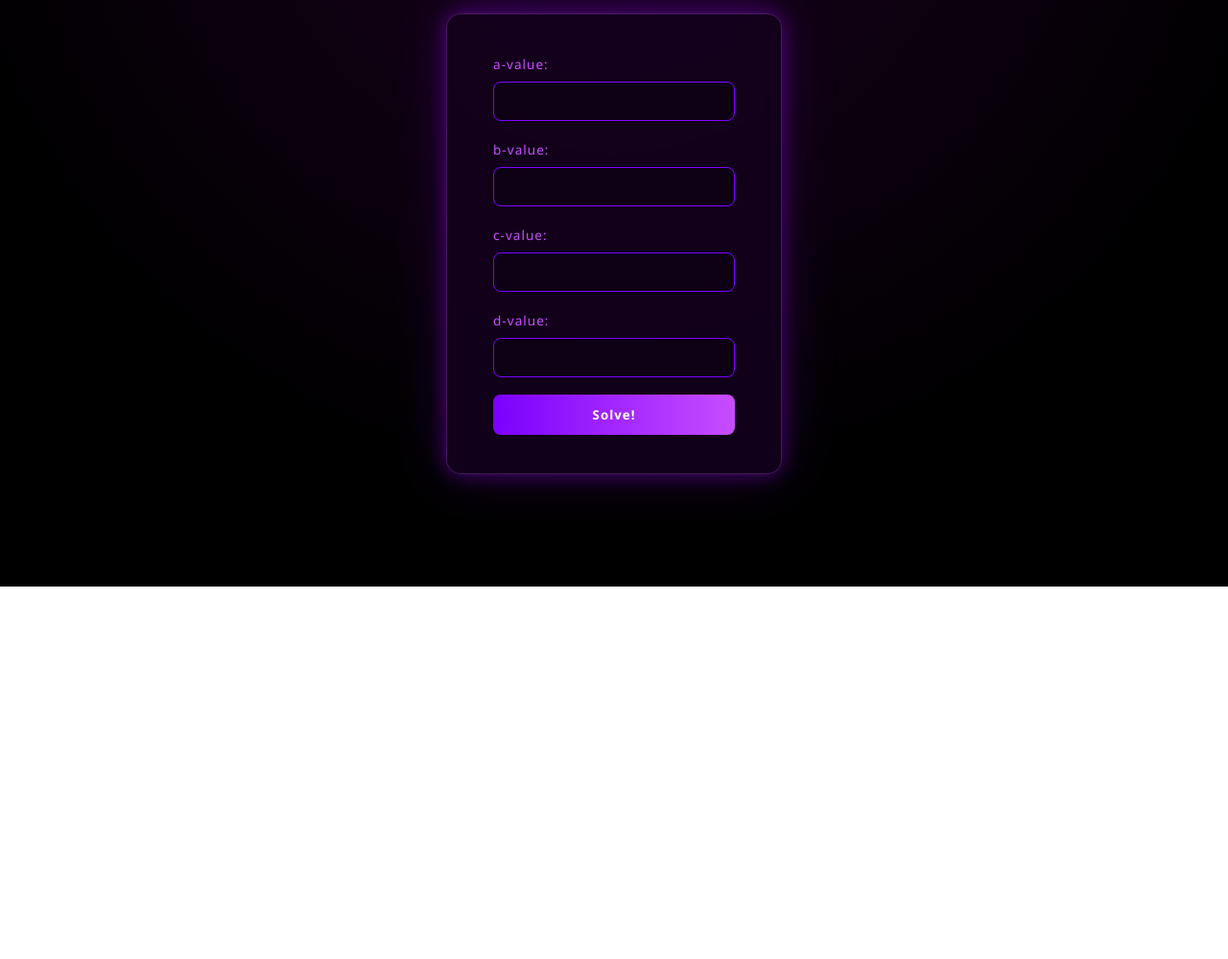
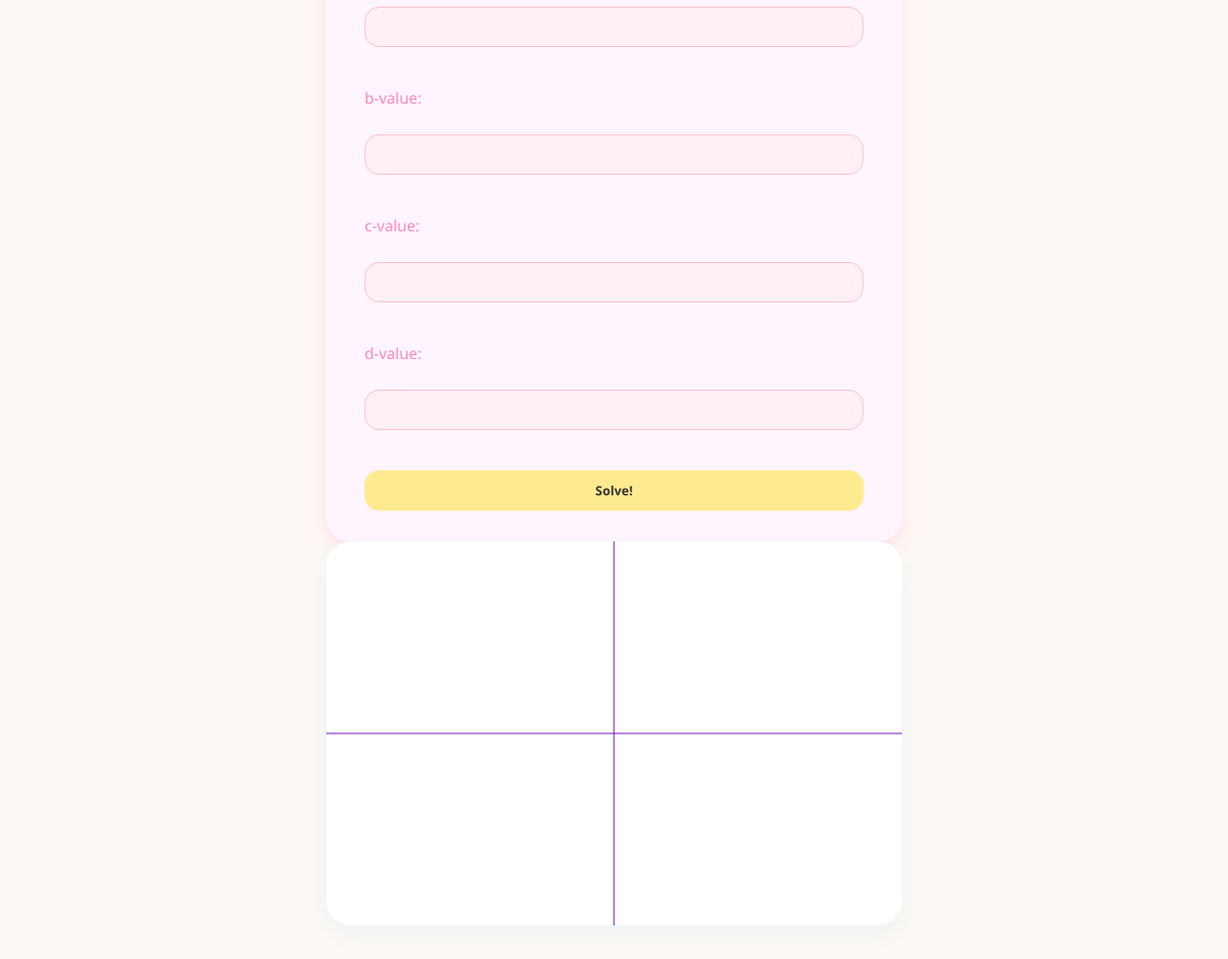
Before and after one commit to zhenopkx0/Asst2, a website built with Vite: page asst2/index.html in a window 1280 px wide. Shown: the part 189-1188 px from the top of the page at 96% size. Before the commit the page ends 800 px from the top, so only its background shows below. Built offline with nearby package versions, Linux system fonts and the light colour scheme.

Commit message:
modified css and ts

```diff
--- a/asst2/index.html
+++ b/asst2/index.html
@@ -1,24 +1,30 @@
 <!doctype html>
 <html lang="en">
+
 <head>
   <meta charset="UTF-8" />
   <link rel="icon" type="image/svg+xml" href="/vite.svg" />
   <meta name="viewport" content="width=device-width, initial-scale=1.0" />
   <title>asst2</title>
 </head>
+
 <body>
   <h1>CUBIC SOLVER</h1>
-    <form class = "form">
+  <div>
+    <form class="form">
       <label for="a">a-value:</label><br>
-      <input type = "text" id ="a"><br>
+      <input type="text" id="a"><br>
       <label for="b">b-value:</label><br>
-      <input type = "text" id="b"><br>
+      <input type="text" id="b"><br>
       <label for="c">c-value:</label><br>
-      <input type = "text" id = "c"><br>
+      <input type="text" id="c"><br>
       <label for="d">d-value:</label><br>
-      <input type = "text" id = "d"><br>
-      <input type = "submit" value = "Solve!" id="button">
+      <input type="text" id="d"><br>
+      <input type="submit" value="Solve!" id="button">
     </form>
+    <canvas id="graph" width="600" height="400"></canvas>
+  </div>
   <script type="module" src="/src/main.ts"></script>
 </body>
+
 </html>
--- a/asst2/src/main.ts
+++ b/asst2/src/main.ts
@@ -12,24 +12,47 @@ form?.addEventListener("submit", (event) => {
   const c: number = Number(formData.get("c"));
   const d: number = Number(formData.get("d"));
 
-    const p: number = (3*a*c - b*b)/(3*a*a);
-    const q: number = (2*b*b*b - 9*a*b*c + 27*a*a*d)/(27*a*a*a);
-    const discriminant: number = (q/2)*(q/2) + (p/3)*(p/3)*(p/3);
+  const p: number = (3 * a * c - b * b) / (3 * a * a);
+  const q: number = (2 * b * b * b - 9 * a * b * c + 27 * a * a * d) / (27 * a * a * a);
+
+  const discriminant: number = (q / 2) * (q / 2) + (p / 3) * (p / 3) * (p / 3);
 
   if (discriminant < 0) {
-        (document.getElementById("result") as HTMLInputElement).value = "No Roots";
+    const rootOne = Math.cbrt(-q / 2 + Math.sqrt(-discriminant)) + Math.cbrt(-q / 2 - Math.sqrt(-discriminant)) - b / (3 * a);
+    //what the sigma is unity of roots
+    (document.getElementById("result") as HTMLInputElement).value = `x=${rootOne} ()`;
   } else if (discriminant > 0) {
-        const rootOne = (-b + Math.sqrt(discriminant)) / (2 * a);
-        const rootTwo = (-b - Math.sqrt(discriminant)) / (2 * a);
+    const rootOne = Math.cbrt(-q / 2 + Math.sqrt(-discriminant)) + Math.cbrt(-q / 2 - Math.sqrt(-discriminant)) - b / (3 * a);
+    const rootTwo = "complex 1"; // find later
+    const rootThree = "complex 2";
     (document.getElementById("result") as HTMLInputElement).value = `x1=${rootOne}, x2=${rootTwo}`;
   } else {
     if (q === 0 && p === 0) {
-        const rootOne = Math.cbrt((-q/2)+Math.sqrt(discriminant)) + Math.cbrt((-q/2)-Math.sqrt(discriminant)) - b/(3*a);
+      const rootOne = Math.cbrt((-q / 2) + Math.sqrt(discriminant)) + Math.cbrt((-q / 2) - Math.sqrt(discriminant)) - b / (3 * a);
       (document.getElementById("result") as HTMLInputElement).value = `x=${rootOne} (Triple root)`;
     } else {
-        const rootOne = Math.cbrt((-q/2)+Math.sqrt(discriminant)) + Math.cbrt((-q/2)-Math.sqrt(discriminant)) - b/(3*a);
-        const rootTwo = -Math.cbrt(-q/2) - b/(3*a);
-        (document.getElementById("result") as HTMLInputElement).value = `x1=${rootOne}, x2=${rootTwo} (Double root)`;
+      const rootOne = Math.cbrt((-q / 2) + Math.sqrt(discriminant)) + Math.cbrt((-q / 2) - Math.sqrt(discriminant)) - b / (3 * a); // Cardano
+      const rootTwo = -Math.cbrt(-q / 2) - b / (3 * a); // Single root
+      (document.getElementById("result") as HTMLInputElement).value = `x1=${rootOne}, (Double root) x2=${rootTwo} (Single root)`;
     }
   }
 })
+
+
+const canvas = document.getElementById("graph") as HTMLCanvasElement;
+const ctx = canvas.getContext("2d");
+
+function DrawCoordinateAxes() {
+  if (ctx) {
+    ctx.beginPath();
+    ctx.moveTo(0, canvas.height / 2);
+    ctx.lineTo(canvas.width, canvas.height / 2);
+    ctx.moveTo(canvas.width / 2, 0);
+    ctx.lineTo(canvas.width / 2, canvas.height);
+    ctx.strokeStyle = "#6a0dad";
+    ctx.lineWidth = 1;
+    ctx.stroke();
+  }
+}
+
+DrawCoordinateAxes();
--- a/asst2/src/style.css
+++ b/asst2/src/style.css
@@ -3,95 +3,107 @@
   margin: 0;
   padding: 0;
   box-sizing: border-box;
-  font-family: 'Segoe UI', sans-serif;
+  font-family: 'Poppins', 'Segoe UI', sans-serif;
 }
 
-/* Background */
+/* Body */
 body {
   min-height: 100vh;
-  background: radial-gradient(circle at top, #1a001f, #000000 70%);
+  background: #fef9f4; /* soft warm background */
   display: flex;
   flex-direction: column;
-  justify-content: center;
   align-items: center;
-  color: white;
+  color: #333;
+  padding: 30px 20px;
 }
 
 /* Title */
 h1 {
+  font-size: 2.5rem;
   margin-bottom: 30px;
-  font-size: 2.5rem;
-  letter-spacing: 3px;
-  color: #c84dff;
-  text-shadow:
-    0 0 10px #c84dff,
-    0 0 20px #9d00ff,
-    0 0 40px #7b00ff;
+  color: #ff87c0; /* pastel pink title */
+  text-align: center;
 }
 
-/* Form Card */
-form {
-  background: rgba(20, 0, 30, 0.85);
-  padding: 2.5rem 3rem;
-  border-radius: 15px;
-  width: 350px;
-  backdrop-filter: blur(10px);
-  box-shadow:
-    0 0 20px rgba(157, 0, 255, 0.4),
-    0 0 60px rgba(157, 0, 255, 0.2);
-  border: 1px solid rgba(200, 77, 255, 0.3);
+/* Container for side-by-side layout */
+.container {
+  display: flex;
+  gap: 40px;
+  align-items: flex-start;
+  width: 100%;
+  max-width: 1000px;
+}
+
+/* Form styling */
+form.form {
+  background: #fff5ff;
+  padding: 2rem 2.5rem;
+  border-radius: 25px;
+  box-shadow: 0 10px 20px rgba(255, 135, 192, 0.2);
+  flex: 1;
+  display: flex;
+  flex-direction: column;
 }
 
 /* Labels */
 label {
-  font-size: 0.85rem;
-  letter-spacing: 1px;
-  color: #c84dff;
+  font-weight: 500;
+  margin-bottom: 5px;
+  color: #ff87c0;
 }
 
 /* Inputs */
 input[type="text"] {
+  padding: 10px 12px;
+  border-radius: 15px;
+  border: 1px solid #ffc0cb;
+  margin-bottom: 20px;
+  font-size: 0.95rem;
+  transition: 0.2s;
   width: 100%;
-  padding: 10px;
-  margin: 8px 0 18px 0;
-  background: #0d0014;
-  border: 1px solid #7b00ff;
-  border-radius: 8px;
-  color: white;
-  font-size: 0.9rem;
-  transition: 0.3s ease;
+  background: #fff0f5;
 }
 
-/* Glow on focus */
 input[type="text"]:focus {
+  border-color: #87cefa; /* pastel blue focus */
   outline: none;
-  border-color: #c84dff;
-  box-shadow: 0 0 10px #9d00ff;
+  box-shadow: 0 0 10px rgba(135, 206, 250, 0.2);
 }
 
-/* Button */
+/* Submit Button */
 input[type="submit"] {
-  width: 100%;
   padding: 12px;
-  background: linear-gradient(90deg, #7b00ff, #c84dff);
+  border-radius: 15px;
   border: none;
-  border-radius: 8px;
-  font-weight: bold;
-  letter-spacing: 1px;
-  color: white;
+  background: #ffeb8f; /* pastel yellow button */
+  color: #333;
+  font-weight: 600;
   cursor: pointer;
   transition: 0.3s ease;
 }
 
-/* Button hover effect */
 input[type="submit"]:hover {
-  transform: translateY(-3px);
-  box-shadow:
-    0 0 15px #c84dff,
-    0 0 30px #9d00ff;
+  background: #ffd966;
+  transform: translateY(-2px);
 }
 
-/* Button click effect */
-input[type="submit"]:active {
-  transform: translateY(0);
+/* Canvas styling */
+canvas#graph {
+  flex: 2;
+  background: #ffffff;
+  border-radius: 25px;
+  box-shadow: 0 10px 25px rgba(135, 206, 250, 0.15);
 }
+
+/* Responsive layout */
+@media (max-width: 900px) {
+  .container {
+    flex-direction: column;
+    align-items: center;
+  }
+
+  canvas#graph {
+    width: 90%;
+    height: 300px;
+  }
+}
```
Lines whose indentation alone changed are shown as unchanged.
